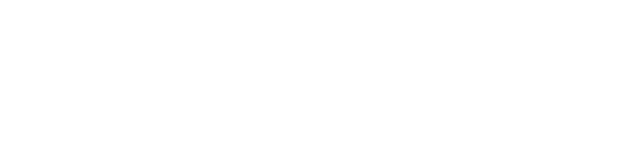
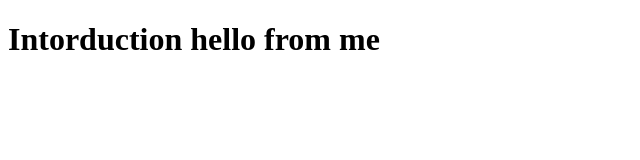
Before and after one commit to farrux2213/building, a plain HTML site: page index.html in a window 1280 px wide. Shown: the whole page, without its empty margins (0-640 px from the left). Drawn offline with Linux system fonts and the light colour scheme.

Commit message:
modified index.html

```diff
--- a/index.html
+++ b/index.html
@@ -5,5 +5,7 @@
     <meta name="viewport" content="width=device-width, initial-scale=1.0" />
     <title>Building</title>
   </head>
-  <body></body>
+  <body>
+    <h1>Intorduction hello from me</h1>
+  </body>
 </html>
```
